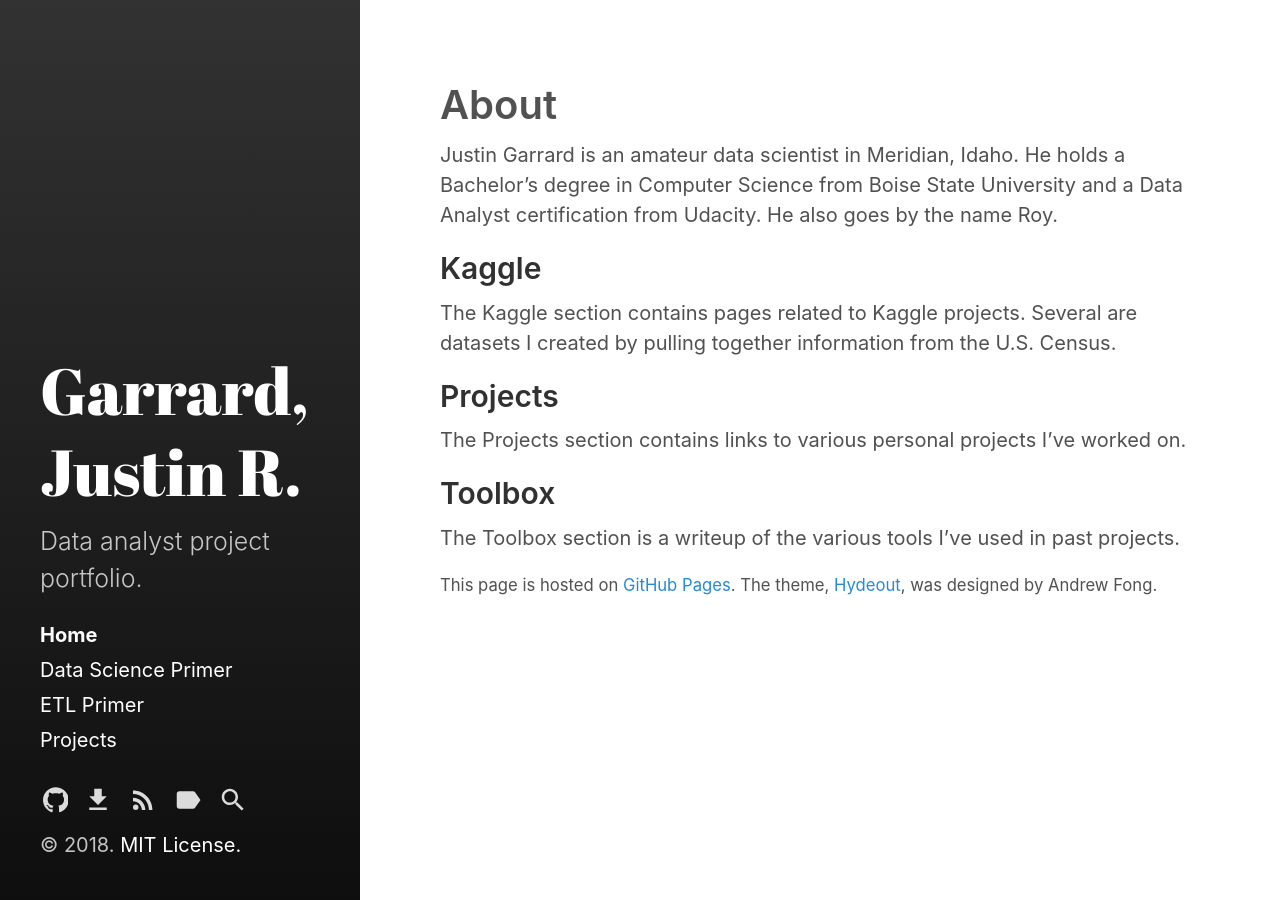
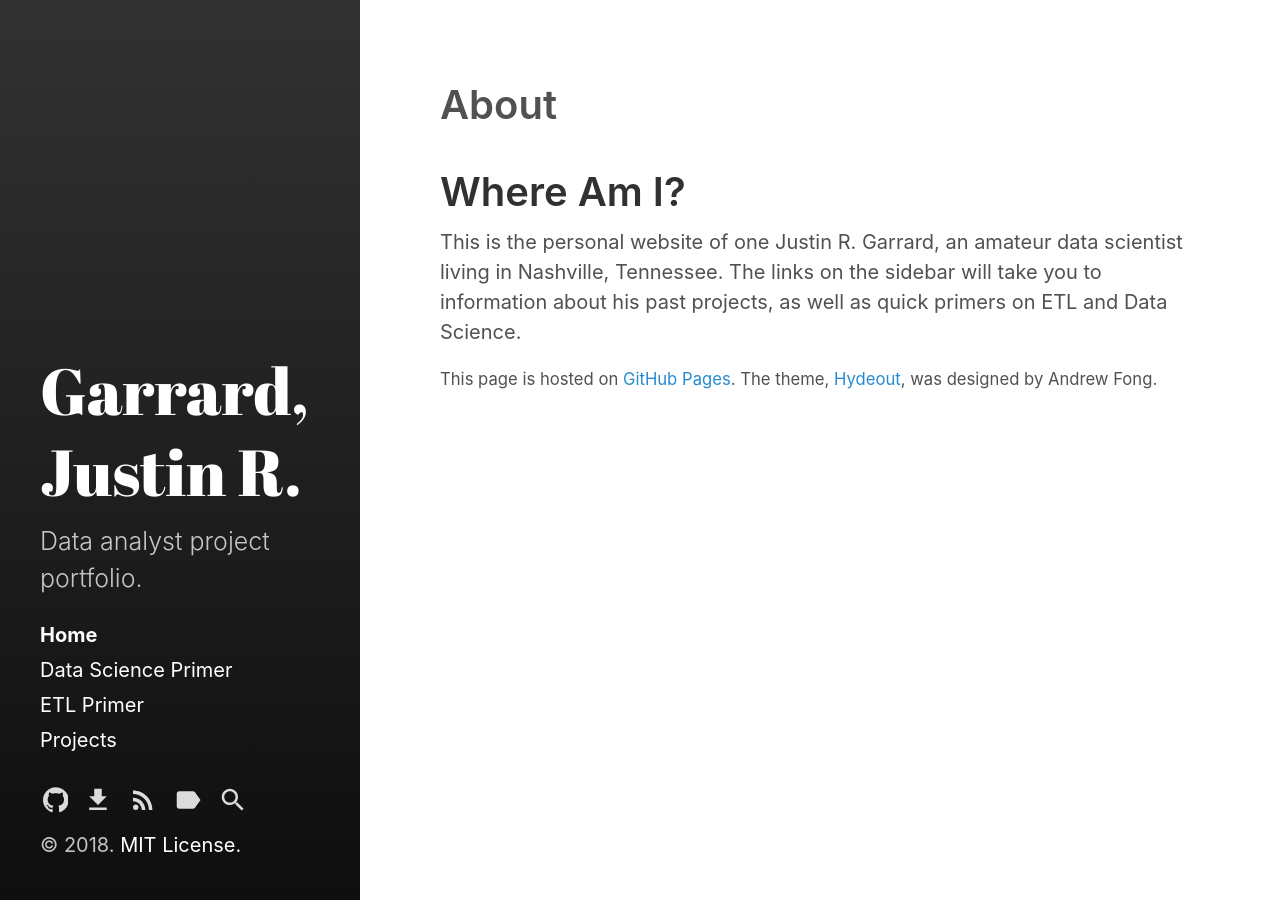
Before and after one commit to justinrgarrard/justinrgarrard.github.io, a Jekyll site: the page built from index.md, in a window 1280 px wide. Built offline with Jekyll 4.4.1, drawn with Linux system fonts in a browser that asks for light colours.

Commit message:
Updated front page

```diff
--- a/index.md
+++ b/index.md
@@ -3,19 +3,9 @@ layout: page
 title: About
 ---
 
-Justin Garrard is an amateur data scientist in Meridian, Idaho. He holds a Bachelor's degree in Computer Science from Boise State University and a Data Analyst certification from Udacity. He also goes by the name Roy.
+# Where Am I?
 
-## Kaggle
-
-The Kaggle section contains pages related to Kaggle projects. Several are datasets I created by pulling together information from the U.S. Census.
-
-## Projects
-
-The Projects section contains links to various personal projects I've worked on.
-
-## Toolbox
-
-The Toolbox section is a writeup of the various tools I've used in past projects.
+This is the personal website of one Justin R. Garrard, an amateur data scientist living in Nashville, Tennessee. The links on the sidebar will take you to information about his past projects, as well as quick primers on ETL and Data Science.
 
 
 <sup>This page is hosted on [GitHub Pages](https://pages.github.com/). The theme, [Hydeout](https://github.com/fongandrew/hydeout), was designed by Andrew Fong.</sup>
```
